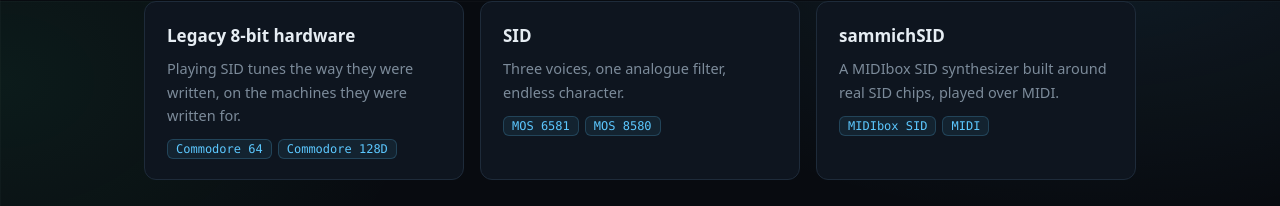
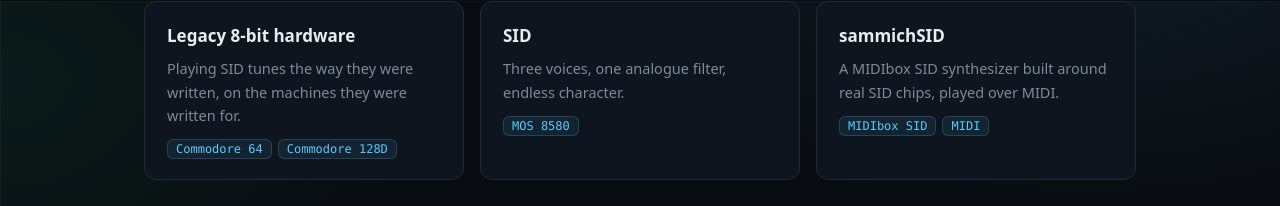
Before and after one commit to mselin/mselin.github.io, a plain HTML site: page index.html in a window 1280 px wide. Shown: the part 4799-5005 px from the top of the page. Drawn offline with Linux system fonts and the light colour scheme.

Commit message:
Name the SID revision correctly
Co-Authored-By: Claude Fable 5.2 <noreply@anthropic.com>
Claude-Session: https://claude.ai/code/session_013DgN9N6MedXYU6Hmksz994

```diff
--- a/index.html
+++ b/index.html
@@ -216,7 +216,7 @@
   <p class="note">The sound chip of the Commodore 64, and still one of the most characterful synthesizers ever put on a circuit board.</p>
   <div class="grid">
     <div class="card"><h3>Legacy 8-bit hardware</h3><p>Playing SID tunes the way they were written, on the machines they were written for.</p><div class="tags"><span>Commodore 64</span><span>Commodore 128D</span></div></div>
-    <div class="card"><h3>SID</h3><p>Three voices, one analogue filter, endless character.</p><div class="tags"><span>MOS 6581</span><span>MOS 8580</span></div></div>
+    <div class="card"><h3>SID</h3><p>Three voices, one analogue filter, endless character.</p><div class="tags"><span>MOS 8580</span></div></div>
     <div class="card"><h3>sammichSID</h3><p>A MIDIbox SID synthesizer built around real SID chips, played over MIDI.</p><div class="tags"><span>MIDIbox SID</span><span>MIDI</span></div></div>
   </div>
 </div></section>
```
